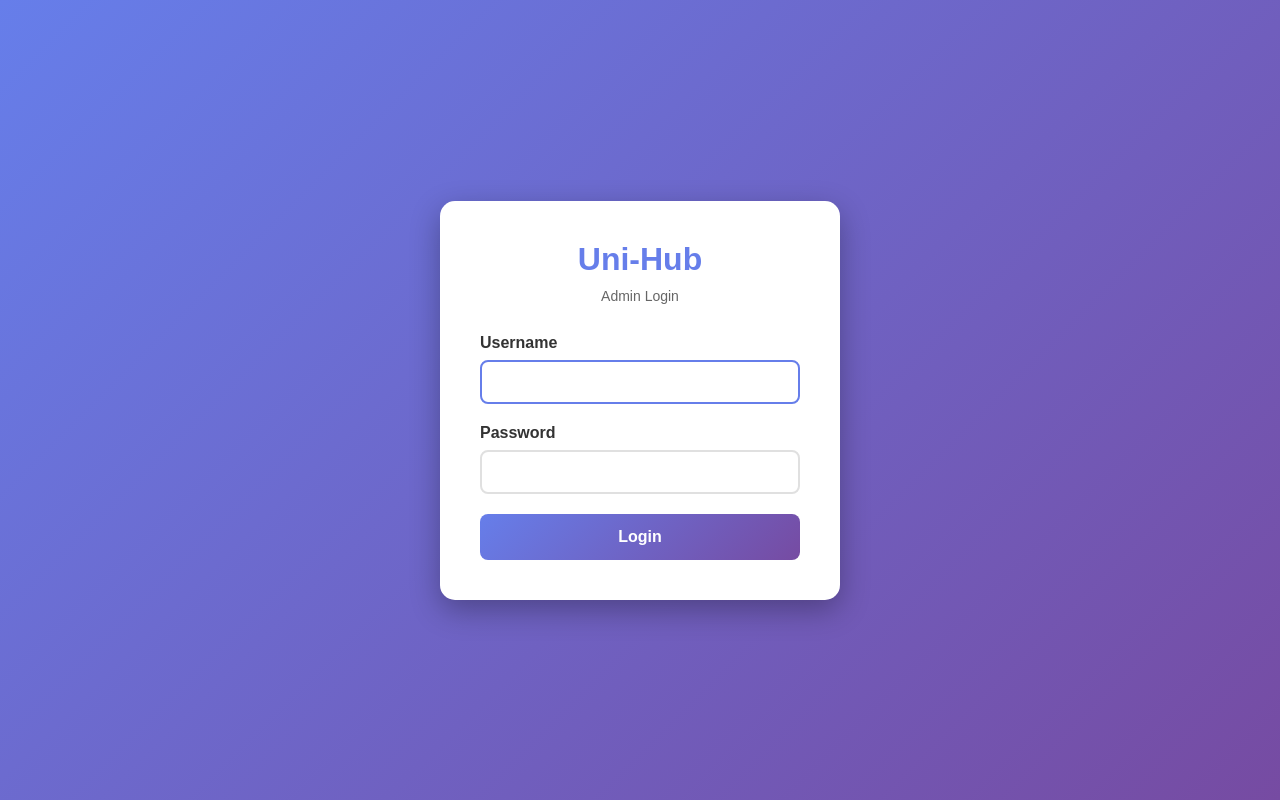
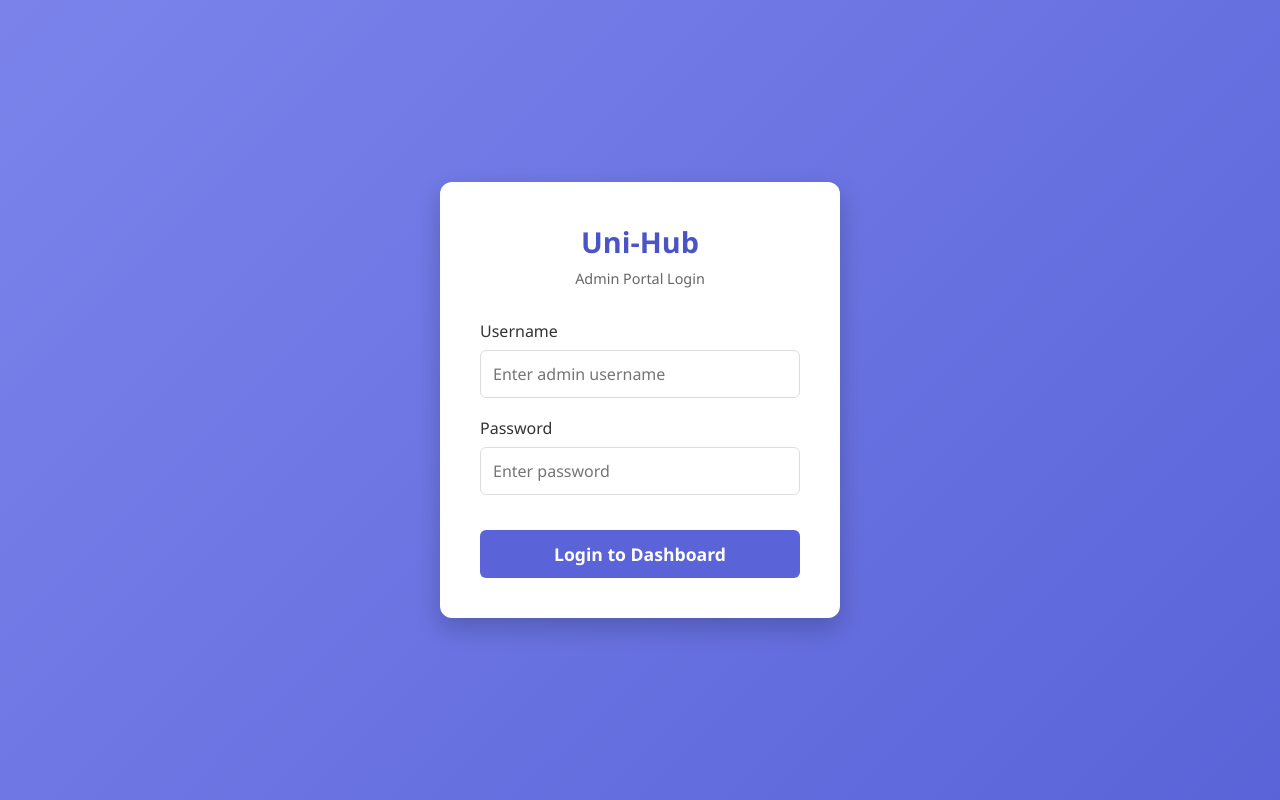
Before and after one commit to sowr0v/UniHub, a Django app: page /auth/login/ in a window 1280 px wide. Run offline with Django 5.2, Linux system fonts and the light colour scheme.

Commit message:
optimized

```diff
--- a/authentication/urls.py
+++ b/authentication/urls.py
@@ -1,7 +1,6 @@
 from django.urls import path
 from . import views
-
-app_name = 'auth'
+app_name = 'authentication'
 
 urlpatterns = [
     path('login/', views.login_view, name='login'),
--- a/authentication/views.py
+++ b/authentication/views.py
@@ -2,35 +2,42 @@ from django.shortcuts import render, redirect
 from django.contrib.auth import login, logout, authenticate
 from django.contrib.auth.decorators import login_required
 from django.contrib import messages
+from django.contrib.auth.forms import AuthenticationForm
+
 
 def login_view(request):
-    """User login"""
+    # If already logged in, redirect them based on their status
     if request.user.is_authenticated:
         if request.user.is_staff or request.user.is_superuser:
             return redirect('custom_admin:dashboard')
-        return redirect('home')
+        return redirect('home')  # Assuming your main student page is named 'home'
 
     if request.method == 'POST':
-        username = request.POST.get('username')
-        password = request.POST.get('password')
+        form = AuthenticationForm(request, data=request.POST)
+        if form.is_valid():
+            username = form.cleaned_data.get('username')
+            password = form.cleaned_data.get('password')
+            user = authenticate(username=username, password=password)
 
-        user = authenticate(request, username=username, password=password)
+            if user is not None:
+                login(request, user)
+                messages.success(request, f"Welcome back, {username}!")
 
-        if user is not None:
-            if user.is_staff or user.is_superuser:
-                login(request, user)
-                messages.success(request, f'Welcome back, {user.username}!')
-                return redirect('custom_admin:dashboard')
-            else:
-                messages.error(request, 'You do not have admin privileges.')
+                # Check where to route them
+                if user.is_staff or user.is_superuser:
+                    return redirect('custom_admin:dashboard')
+                else:
+                    return redirect('home')
         else:
-            messages.error(request, 'Invalid username or password.')
+            messages.error(request, "Invalid username or password.")
+    else:
+        form = AuthenticationForm()
 
-    return render(request, 'login.html')
+    return render(request, 'login.html', {'form': form})
 
-@login_required
+
 def logout_view(request):
-    """User logout"""
     logout(request)
-    messages.success(request, 'You have been logged out successfully.')
-    return redirect('auth:login')
+    messages.info(request, "You have been safely logged out.")
+    # Change 'home' to 'authentication:login'
+    return redirect('authentication:login')
--- a/templates/home.html
+++ b/templates/home.html
@@ -125,7 +125,7 @@
 </head>
 <body>
     <div class="header">
-        <a href="{% url 'auth:login' %}" class="admin-link"> Admin Login</a>
+        <a href="{% url 'authentication:login' %}" class="admin-link"> Admin Login</a>
         <h1> Uni-Hub</h1>
         <p> Central University Information Portal</p>
     </div>
@@ -136,6 +136,8 @@
             <div class="university-card">
                 {% if university.image %}
                 <div class="card-image" style="background-image: url('{{ university.image.url }}');"></div>
+                {% else %}
+                <div class="card-image" style="background: linear-gradient(135deg, #7b83eb, #5a64d8);"></div>
                 {% endif %}
                 <div class="card-content">
                     <h2>{{ university.name }}</h2>
--- a/templates/login.html
+++ b/templates/login.html
@@ -5,139 +5,121 @@
     <meta name="viewport" content="width=device-width, initial-scale=1.0">
     <title>Admin Login - Uni-Hub</title>
     <style>
-        * {
-            margin: 0;
-            padding: 0;
-            box-sizing: border-box;
-        }
+        * { margin: 0; padding: 0; box-sizing: border-box; font-family: 'Segoe UI', Tahoma, Geneva, Verdana, sans-serif; }
+
         body {
-            font-family: Arial, sans-serif;
-            background: linear-gradient(135deg, #667eea 0%, #764ba2 100%);
-            min-height: 100vh;
+            /* Matches the purple gradient from your UI */
+            background: linear-gradient(135deg, #7b83eb, #5a64d8);
+            height: 100vh;
             display: flex;
             align-items: center;
             justify-content: center;
-            padding: 20px;
         }
-        .login-container {
+
+        .login-card {
             background: white;
-            border-radius: 15px;
-            box-shadow: 0 10px 30px rgba(0,0,0,0.3);
-            padding: 40px;
+            padding: 2.5rem;
+            border-radius: 12px;
+            box-shadow: 0 10px 25px rgba(0,0,0,0.2);
             width: 100%;
             max-width: 400px;
         }
+
         .login-header {
             text-align: center;
-            margin-bottom: 30px;
+            margin-bottom: 2rem;
         }
-        .login-header h1 {
-            color: #667eea;
-            font-size: 32px;
-            margin-bottom: 10px;
+
+        .login-header h2 {
+            color: #4a54c4;
+            font-size: 1.8rem;
+            margin-bottom: 0.5rem;
         }
-        .login-header p {
-            color: #666;
-            font-size: 14px;
-        }
-        .form-group {
-            margin-bottom: 20px;
-        }
+
+        .login-header p { color: #666; font-size: 0.9rem; }
+
+        .form-group { margin-bottom: 1.2rem; }
+
         .form-group label {
             display: block;
+            margin-bottom: 0.5rem;
             color: #333;
-            font-weight: bold;
-            margin-bottom: 8px;
+            font-weight: 500;
         }
+
         .form-group input {
             width: 100%;
             padding: 12px;
-            border: 2px solid #e0e0e0;
-            border-radius: 8px;
-            font-size: 14px;
+            border: 1px solid #ddd;
+            border-radius: 6px;
+            font-size: 1rem;
             transition: border-color 0.3s;
         }
+
         .form-group input:focus {
+            border-color: #5a64d8;
             outline: none;
-            border-color: #667eea;
         }
-        .btn-login {
+
+        .btn-submit {
             width: 100%;
-            padding: 14px;
-            background: linear-gradient(135deg, #667eea 0%, #764ba2 100%);
+            padding: 12px;
+            background: #5a64d8;
             color: white;
             border: none;
-            border-radius: 8px;
-            font-size: 16px;
+            border-radius: 6px;
+            font-size: 1.1rem;
             font-weight: bold;
             cursor: pointer;
-            transition: transform 0.2s;
+            margin-top: 1rem;
+            transition: background 0.3s;
         }
-        .btn-login:hover {
-            transform: translateY(-2px);
-        }
-        .messages {
-            margin-bottom: 20px;
-        }
-        .alert {
-            padding: 12px;
-            border-radius: 8px;
-            margin-bottom: 10px;
-        }
-        .alert-error {
-            background: #fee;
-            color: #c33;
-            border: 1px solid #fcc;
-        }
-        .alert-success {
-            background: #efe;
-            color: #3c3;
-            border: 1px solid #cfc;
-        }
-        .back-home {
+
+        .btn-submit:hover { background: #4a54c4; }
+
+        .error-messages {
+            background: #ffe6e6;
+            color: #cc0000;
+            padding: 10px;
+            border-radius: 6px;
+            margin-bottom: 1rem;
+            font-size: 0.9rem;
             text-align: center;
-            margin-top: 20px;
-        }
-        .back-home a {
-            color: #667eea;
-            text-decoration: none;
-            font-size: 14px;
-        }
-        .back-home a:hover {
-            text-decoration: underline;
         }
     </style>
 </head>
 <body>
-    <div class="login-container">
+
+    <div class="login-card">
         <div class="login-header">
-            <h1>Uni-Hub</h1>
-            <p>Admin Login</p>
+            <h2>Uni-Hub</h2>
+            <p>Admin Portal Login</p>
         </div>
 
         {% if messages %}
-        <div class="messages">
-            {% for message in messages %}
-            <div class="alert alert-{{ message.tags }}">
-                {{ message }}
+            <div class="error-messages">
+                {% for message in messages %}
+                    {{ message }}
+                {% endfor %}
             </div>
-            {% endfor %}
-        </div>
         {% endif %}
 
-        <form method="POST">
+        <form method="POST" action="{% url 'authentication:login' %}">
             {% csrf_token %}
+
             <div class="form-group">
                 <label for="username">Username</label>
-                <input type="text" id="username" name="username" required autofocus>
+                <input type="text" name="username" id="username" required placeholder="Enter admin username">
             </div>
+
             <div class="form-group">
                 <label for="password">Password</label>
-                <input type="password" id="password" name="password" required>
+                <input type="password" name="password" id="password" required placeholder="Enter password">
             </div>
-            <button type="submit" class="btn-login">Login</button>
+
+            <button type="submit" class="btn-submit">Login to Dashboard</button>
         </form>
+    </div>
 
-    </div>
 </body>
 </html>
--- a/unihub/urls.py
+++ b/unihub/urls.py
@@ -8,7 +8,6 @@ urlpatterns = [
     path('', include('universities.urls')),
     path('dashboard/', include('custom_admin.urls')),
     path('auth/', include('authentication.urls')),
-    path('admin-panel/', include('custom_admin.urls')),
 ]
 
 # Serve media files in development
```
Also changed, not shown: templates/dashboard.html (+6 -1 lines), db.sqlite3.
